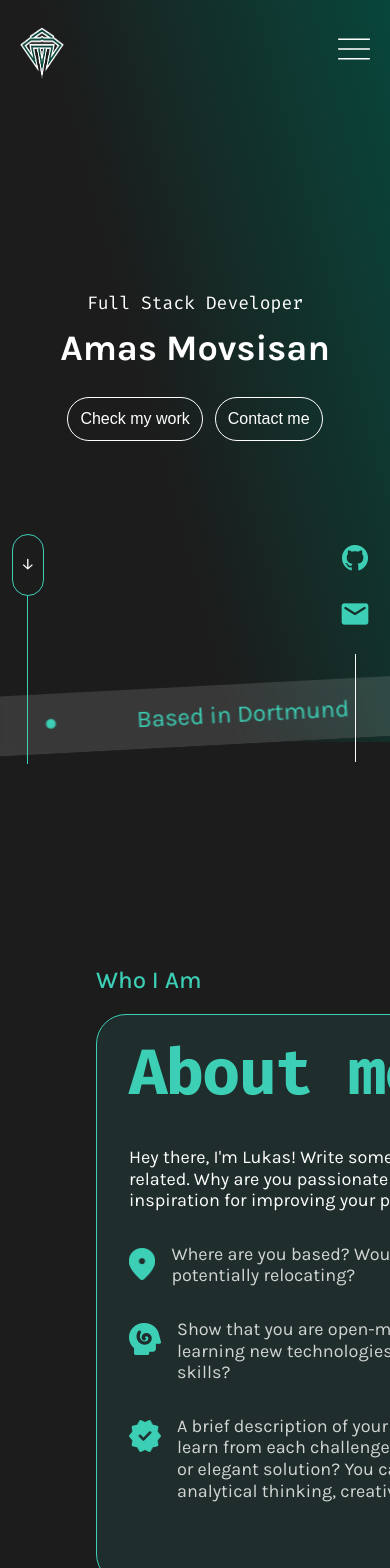
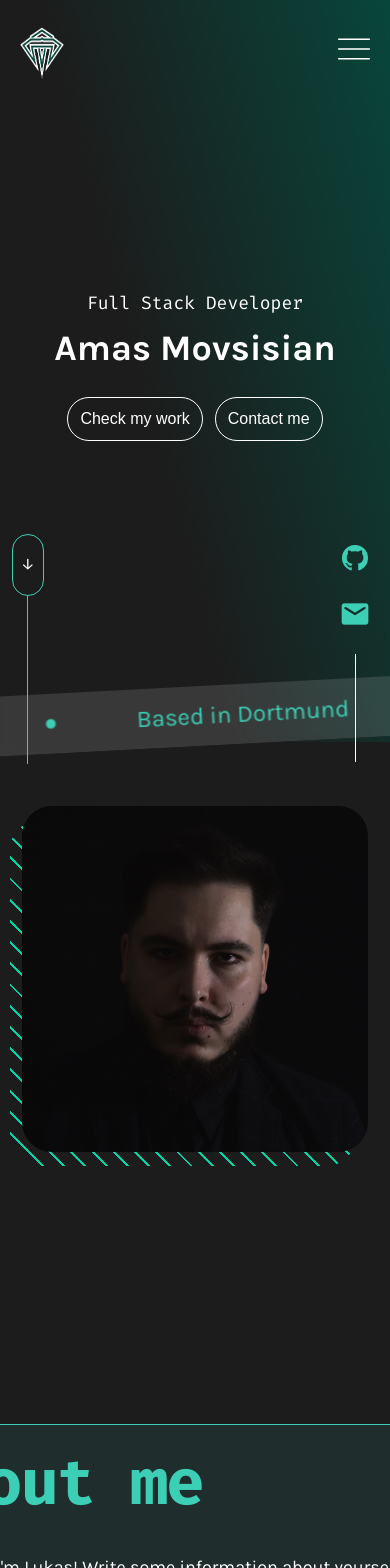
Before and after one commit to AmasMovsisian/Portfolio, an Angular app: page / in a window 390 px wide. Shown: the top 1568 px of the page. Built offline with nearby package versions, Linux system fonts and the light colour scheme.

Commit message:
Design improved!

```diff
--- a/src/app/components/about-me/about-me.scss
+++ b/src/app/components/about-me/about-me.scss
@@ -112,16 +112,14 @@ p {
   display: flex;
   gap: 16px;
   align-items: flex-start;
+}
 
-  &:hover {
-    .about-me-icons {
-      scale: 1.1;
-    }
+.about-me-text-icons:hover .about-me-icons {
+  scale: 1.1;
+}
 
-    .about-me-text {
-      color: rgba(255, 255, 255, 1);
-    }
-  }
+.about-me-text-icons:hover .about-me-text {
+  color: rgba(255, 255, 255, 1);
 }
 
 .about-me-icons {
@@ -142,3 +140,105 @@ p {
   cursor: default;
   transition: color 0.2s ease;
 }
+
+/* ========================= */
+/* RESPONSIVE */
+/* ========================= */
+
+@media (max-width:1500px) {
+
+  .about-me-image{
+    margin-top: 64px;
+  }
+
+  .about-me-container{
+    flex-direction: column;
+  }
+
+  /* Dauerhaft sichtbar */
+  .about-me-image::before {
+    opacity: 1 !important;
+    transform: translate(-12px, 14px) !important;
+    transition: none !important;
+  }
+
+  /* Hover komplett neutralisiert */
+  .about-me-image:hover::before {
+    opacity: 1 !important;
+    transform: translate(-18px, 14px) !important;
+  }
+
+  /* Hover für Icons deaktivieren */
+  .about-me-text-icons:hover .about-me-icons {
+    scale: 1 !important;
+  }
+
+  .about-me-text-icons:hover .about-me-text {
+    color: rgba(255, 255, 255, 0.8) !important;
+  }
+
+  .about-me-image::before {
+  content: "";
+  position: absolute;
+  inset: 0;
+  border-radius: 30px;
+  background: repeating-linear-gradient(
+    -135deg,
+    rgba(0, 255, 200, 0.8) 0 2px,
+    transparent 2px 15px
+  );
+  opacity: 0;
+  transform: translate(0, 0);
+  transition: opacity 0.25s ease, transform 0.25s ease;
+  z-index: -1;
+}
+}
+
+@media (max-width:700px) {
+  .about-me-image{
+    width: 512px;
+    height: 512px;
+  }
+}
+
+@media (max-width:624px) {
+  .about-me-image{
+    width: 468px;
+    height: 468px;
+  }
+}
+
+@media (max-width:572px) {
+  .about-me-image{
+    width: 448px;
+    height: 448px;
+  }
+}
+
+@media (max-width:532px) {
+  .about-me-image{
+    width: 416px;
+    height: 416px;
+  }
+}
+
+@media (max-width:516px) {
+  .about-me-image{
+    width: 396px;
+    height: 396px;
+  }
+}
+
+@media (max-width:460px) {
+  .about-me-image{
+    width: 346px;
+    height: 346px;
+  }
+}
+
+@media (max-width:380px) {
+  .about-me-image{
+    width: 260px;
+    height: 260px;
+  }
+}
--- a/src/app/components/contact-me/contact-me.html
+++ b/src/app/components/contact-me/contact-me.html
@@ -1,7 +1,5 @@
 <section class="contact-me-container max-width">
-
     <div class="contact-me-text-container">
-
         <h3>Contact me</h3>
         <h1>Let's work <br> togheter</h1>
         <h2>Got a problem to solve?</h2>
@@ -9,7 +7,6 @@
             Show that you will add value to their projects through your work.</p>
 
         <span class="need-dev">Need a Frontend developer? <span class="lets-talk">Let’s talk!</span></span>
-
     </div>
 
     <div class="contact-me-form">
@@ -25,9 +22,12 @@
             <input type="text" name="" id="" placeholder="What do you need to develop?">
             <div class="line"></div>
 
-            <div class="checkbox-container">
-                <input type="checkbox" id="checkbox"/>
-                <span class="checkmark"></span>
+            <div class="checkbox-container" (click)="toggleCheckbox()">
+                <div class="checkmark" [class.checked]="isChecked">
+                    @if (isChecked) {
+                        <span class="checkmark-icon"></span>
+                    }
+                </div>
                 <span class="checkbox-text">I've read the <a href="">privacy policy</a> and agree to the processing of my data as outlined.</span>
             </div>
 
--- a/src/app/components/contact-me/contact-me.scss
+++ b/src/app/components/contact-me/contact-me.scss
@@ -1,21 +1,19 @@
-.contact-me-container{
+.contact-me-container {
   display: flex;
   justify-content: space-between;
   align-items: center;
 
   padding-right: 96px;
   padding-left: 96px;
-
-
 }
 
-.max-width{
+.max-width {
   max-width: 1920px;
   margin: 0 auto;
   margin-bottom: 128px;
 }
 
-.contact-me-text-container{
+.contact-me-text-container {
   display: flex;
   flex-direction: column;
   align-items: flex-start;
@@ -23,43 +21,43 @@
   height: 541px;
 }
 
-h3{
+h3 {
   font-family: Karla;
   font-weight: 500;
   font-style: Medium;
   font-size: 24px;
   line-height: 100%;
   letter-spacing: 0%;
-color: #3DCFB6;
+  color: #3dcfb6;
 
   margin-bottom: 20px;
 }
 
-h1{
+h1 {
   font-family: FiraCode;
   font-weight: 700;
   font-style: Bold;
   font-size: 64px;
   line-height: 100%;
   letter-spacing: -3%;
-color: #3DCFB6;
+  color: #3dcfb6;
 
   margin-bottom: 40px;
 }
 
-h2{
+h2 {
   font-family: FiraCode;
   font-weight: 700;
   font-style: Bold;
   font-size: 24px;
   line-height: 120%;
   letter-spacing: 0%;
-color: #3DCFB6;
+  color: #3dcfb6;
 
   margin-bottom: 16px;
 }
 
-p{
+p {
   font-family: Karla;
   font-weight: 400;
   font-style: Regular;
@@ -71,7 +69,7 @@ color: #ffffff;
   margin-bottom: 16px;
 }
 
-.need-dev{
+.need-dev {
   font-family: Karla;
   font-weight: 400;
   font-style: Regular;
@@ -83,18 +81,17 @@ color: #ffffff;
   margin-top: 16px;
 }
 
-.lets-talk{
+.lets-talk {
   font-family: Karla;
   font-weight: 700;
   font-style: Bold;
   font-size: 16px;
   line-height: 120%;
   letter-spacing: 0%;
-color: #3DCFB6;
-
+  color: #3dcfb6;
 }
 
-.contact-me-form{
+.contact-me-form {
   display: flex;
   flex-direction: column;
   align-items: flex-start;
@@ -104,16 +101,14 @@ color: #3DCFB6;
   height: 550px;
 }
 
-.contact-me-form{
+.contact-me-form {
   display: flex;
   flex-direction: column;
   align-items: flex-start;
   justify-content: space-evenly;
-
-
 }
 
-.form-container{
+.form-container {
   display: flex;
   flex-direction: column;
   align-items: flex-start;
@@ -123,15 +118,15 @@ color: #3DCFB6;
   width: 616px;
 }
 
-.line{
+.line {
   height: 1px;
   width: 100%;
-    background-color: #3DCFB6;
+  background-color: #3dcfb6;
 
   margin-bottom: 32px;
 }
 
-label{
+label {
   font-family: FiraCode;
   font-weight: 500;
   font-style: Medium;
@@ -139,7 +134,7 @@ font-size: 24px;
   line-height: 120%;
   letter-spacing: 0%;
 
-color: #3DCFB6;
+  color: #3dcfb6;
 
   padding-left: 32px;
   margin-bottom: 20px;
@@ -182,7 +177,6 @@ input {
   }
 }
 
-
 .checkbox-container {
   display: flex;
   align-items: center;
@@ -191,37 +185,33 @@ input {
   margin: 0;
 }
 
-.checkbox-container input[type="checkbox"] {
-    display: none;
-}
-
 .checkmark {
   width: 18px;
   height: 18px;
-    border: 2px solid #3DCFB6;
+  border: 2px solid #3dcfb6;
   border-radius: 4px;
   margin-right: 8px;
   position: relative;
+  display: flex;
+  align-items: center;
+  justify-content: center;
 
-        &:hover{
+  &:hover {
     background-color: rgba(61, 207, 183, 0.3);
   }
 }
 
-.checkbox-container input:checked + .checkmark::after {
-    content: "";
-    position: absolute;
-    left: 5px;
-    top: 1px;
+.checkmark-icon {
   width: 5px;
   height: 10px;
-    border: solid #3DCFB6;
+  border: solid #3dcfb6;
   border-width: 0 2px 2px 0;
   transform: rotate(45deg);
   display: block;
+  margin-top: -2px;
 }
 
-.checkbox-text{
+.checkbox-text {
   font-family: Karla;
   font-weight: 400;
   font-style: Regular;
@@ -229,10 +219,9 @@ font-size: 15px;
   line-height: 120%;
   letter-spacing: 0%;
   text-align: justify;
-
 }
 
-a{
+a {
   font-family: Karla;
   font-weight: 400;
   font-style: Regular;
@@ -240,11 +229,11 @@ font-size: 15px;
   line-height: 120%;
   letter-spacing: 0%;
 
-color: #3DCFB6;
+  color: #3dcfb6;
 
-    &:hover{
+  &:hover {
     color: #ffffff;
-        text-decoration: underline #3DCFB6;
+    text-decoration: underline #3dcfb6;
     text-underline-offset: 8px;
   }
 }
@@ -270,12 +259,11 @@ color: #3DCFB6;
   align-self: center;
 
   color: rgba(255, 255, 255, 0.8);
-
 }
 
 .contact-me-btn:hover {
-    color: #3DCFB6;
-    border-color: #3DCFB6;
+  color: #3dcfb6;
+  border-color: #3dcfb6;
   cursor: pointer;
 }
 
--- a/src/app/components/contact-me/contact-me.ts
+++ b/src/app/components/contact-me/contact-me.ts
@@ -7,5 +7,9 @@ import { Component } from '@angular/core';
   styleUrl: './contact-me.scss',
 })
 export class ContactMe {
+  isChecked = false;
 
+  toggleCheckbox() {
+    this.isChecked = !this.isChecked;
+  }
 }
--- a/src/app/components/header/header.html
+++ b/src/app/components/header/header.html
@@ -36,7 +36,7 @@
         <section class="hero">
             <div class="hero-heading">
                 <h3>Full Stack Developer</h3>
-                <h1>Amas Movsisan</h1>
+                <h1>Amas Movsisian</h1>
             </div>
             <div class="hero-actions">
                 <button class="hero-button">
--- a/src/app/components/header/header.scss
+++ b/src/app/components/header/header.scss
@@ -362,7 +362,7 @@ h3 {
   }
 }
 
-@media (max-width: 1000px) {
+@media (max-width: 1040px) {
   h1 {
     font-size: 98px;
   }
```
Lines whose indentation alone changed are shown as unchanged.
